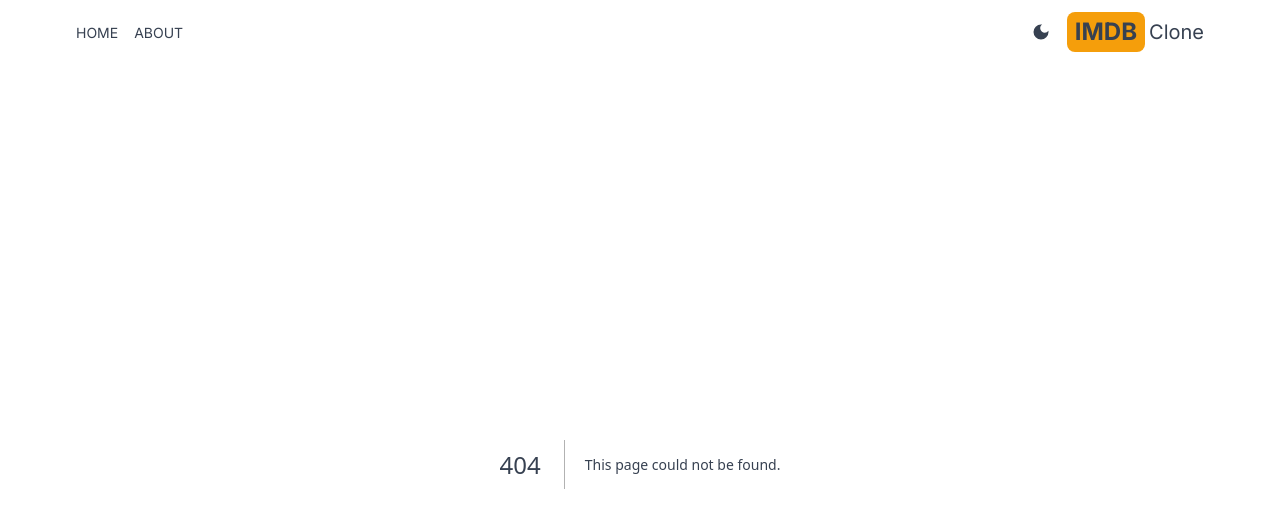
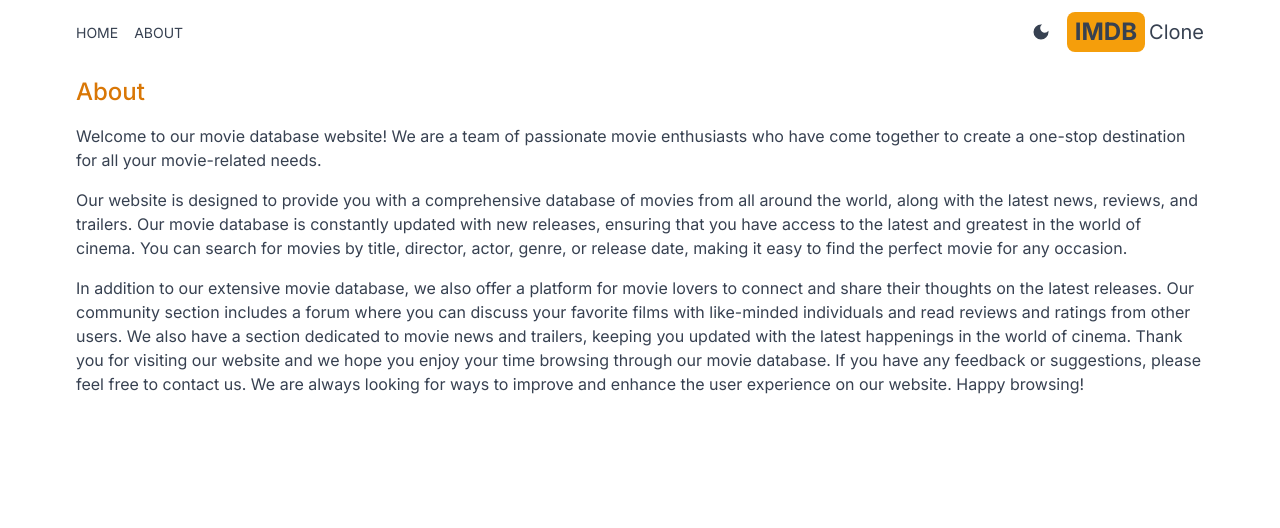
Before and after one commit to MiquelDW/movie-app, a Next.js app: page /about in a window 1280 px wide. Before the commit this address had no page. Shown: the top 528 px of the page. Built offline with nearby package versions, Linux system fonts and the light colour scheme.

Commit message:
About Page

```diff
--- /dev/null
+++ b/src/app/about/page.tsx
@@ -0,0 +1,34 @@
+export default function About() {
+  return (
+    <div className="mx-auto max-w-6xl space-y-4 p-3">
+      <h1 className="text-2xl font-medium text-amber-600">About</h1>
+      <p>
+        Welcome to our movie database website! We are a team of passionate movie
+        enthusiasts who have come together to create a one-stop destination for
+        all your movie-related needs.
+      </p>
+      <p>
+        Our website is designed to provide you with a comprehensive database of
+        movies from all around the world, along with the latest news, reviews,
+        and trailers. Our movie database is constantly updated with new
+        releases, ensuring that you have access to the latest and greatest in
+        the world of cinema. You can search for movies by title, director,
+        actor, genre, or release date, making it easy to find the perfect movie
+        for any occasion.
+      </p>
+      <p>
+        In addition to our extensive movie database, we also offer a platform
+        for movie lovers to connect and share their thoughts on the latest
+        releases. Our community section includes a forum where you can discuss
+        your favorite films with like-minded individuals and read reviews and
+        ratings from other users. We also have a section dedicated to movie news
+        and trailers, keeping you updated with the latest happenings in the
+        world of cinema. Thank you for visiting our website and we hope you
+        enjoy your time browsing through our movie database. If you have any
+        feedback or suggestions, please feel free to contact us. We are always
+        looking for ways to improve and enhance the user experience on our
+        website. Happy browsing!
+      </p>
+    </div>
+  );
+}
--- a/src/components/Header.tsx
+++ b/src/components/Header.tsx
@@ -10,10 +10,10 @@
     // Header Container
     <header className="mx-auto flex max-w-6xl items-center justify-between p-3">
       {/* Left Section */}
-      <div className="flex gap-4">
+      <nav className="flex gap-4">
         <MenuItem title="home" address="/" Icon={AiFillHome} />
         <MenuItem title="about" address="/about" Icon={BsFillInfoCircleFill} />
-      </div>
+      </nav>
 
       {/* Right Section */}
       <div className="flex items-center gap-4">
```
